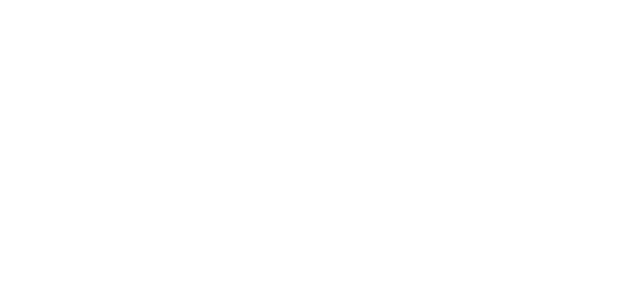
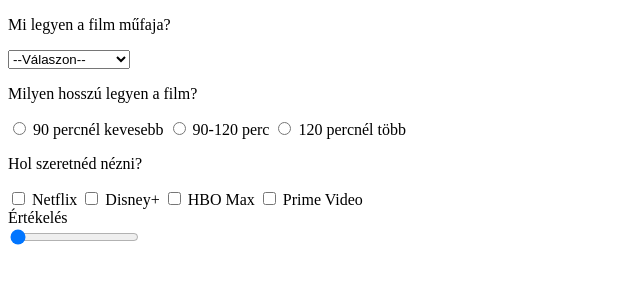
Before and after one commit to kercso2008/Whises_IMDb2, a plain HTML site: page urlap.html in a window 1280 px wide. Shown: the whole page, without its empty margins (0-640 px from the left). Drawn offline with Linux system fonts and the light colour scheme.

Commit message:
urlap.html

```diff
--- a/urlap.html
+++ b/urlap.html
@@ -1,11 +1,50 @@
 <!DOCTYPE html>
-<html lang="en">
+<html lang="hu">
 <head>
     <meta charset="UTF-8">
     <meta name="viewport" content="width=device-width, initial-scale=1.0">
-    <title>Document</title>
+    <title>Wishes IMDb - Filmajánlás</title>
 </head>
 <body>
+    <!-- Műfaj választó -->
+     <p>Mi legyen a film műfaja?</p>
+    <select name="tipus" id="filmtipus">
+        <option value="" hidden>--Válaszon--</option>
+        <option value="akcio">Akciófilm</option>
+        <option value="vigjatek">Vígjáték</option>
+        <option value="drama">Dráma</option>
+        <option value="kaland">Kalandfilm</option>
+        <option value="scifi">Sci-fi</option>
+        <option value="fantasy">Fantasy</option>
+        <option value="horror">Horror</option>
+        <option value="western">Western</option>
+        <option value="dokumentum">Dokumentumfilm</option>
+        <option value="bunugyi">Bűnügyi film</option>
+    </select>
+
+    <!--Film hossz -->
+    <p>Milyen hosszú legyen a film?</p>
+    <input type="radio" name="hossz" id="90kisebb">
+    <label for="90kisebb">90 percnél kevesebb</label>
+    <input type="radio" name="hossz" id="90-120">
+    <label for="90-120">90-120 perc</label>
+    <input type="radio" name="hossz" id="120tobb">
+    <label for="120tobb">120 percnél több</label>
+
+    <!-- Streaming szolgáltató -->
+    <p>Hol szeretnéd nézni?</p>
+    <input type="checkbox" name="streaming" id="netflix">
+    <label for="netflix">Netflix</label>
+    <input type="checkbox" name="streaming" id="disney">
+    <label for="disney">Disney+</label>
+    <input type="checkbox" name="streaming" id="hbo">
+    <label for="hbo">HBO Max</label>
+    <input type="checkbox" name="streaming" id="primevideo">
+    <label for="primevideo">Prime Video</label>
+
+    <!-- Értékelési szint -->
+     <br><label for="ertekeles">Értékelés</label><br>
+     <input type="range" name="ertekeles" id="ertekeles" min="1" max="5" value="1">
 
 </body>
 </html>
```
